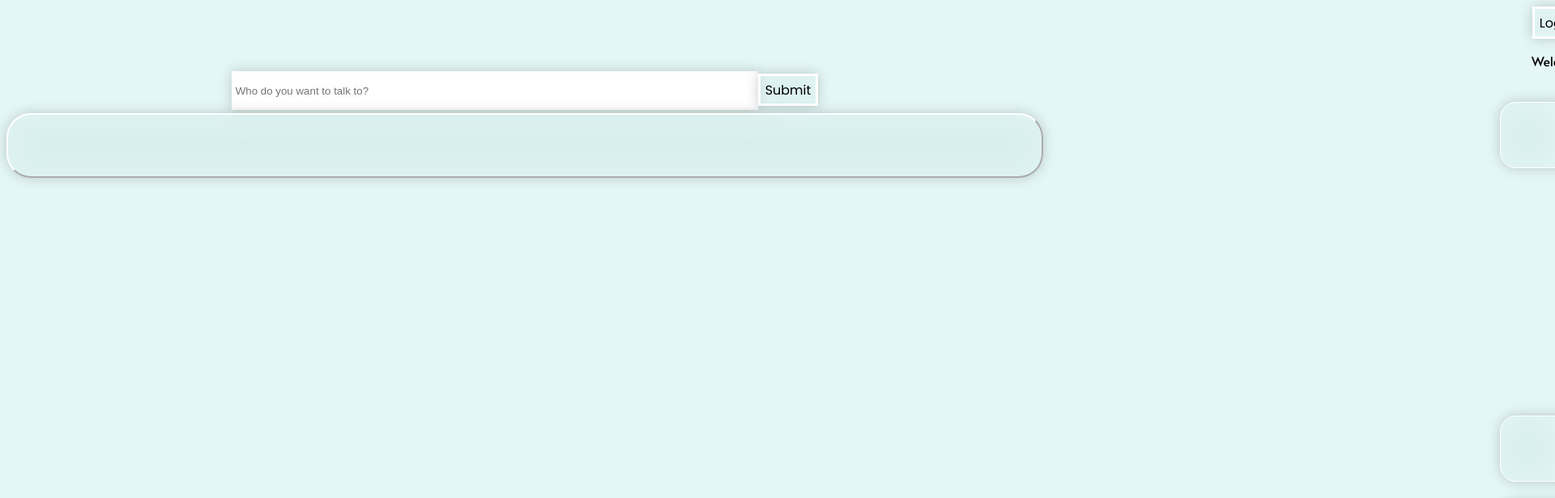
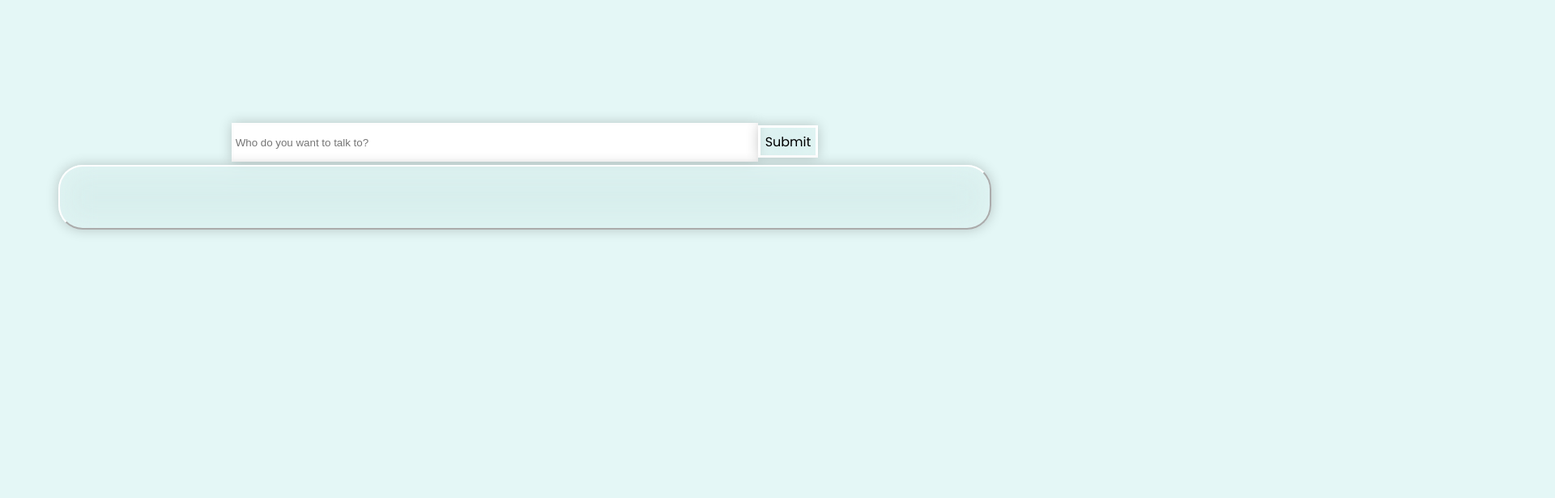
Before and after one commit to ChristosJ11/practicechat, a React (Create React App) app in the folder true-app/: page /creator in a window 1280 px wide. Shown: the top 616 px of the page at 81% size, 1920 px wide, since content can reach past the window. Built offline with nearby package versions, Linux system fonts and the light colour scheme; no server answers.

Commit message:
fixed overflow

```diff
--- a/true-app/src/App.css
+++ b/true-app/src/App.css
@@ -6,67 +6,39 @@ html{
   background-size: cover;
   background-repeat: no-repeat;
 }
-@media screen and (min-width: 500px) {
-  h1{
-    font-family: 'Alata', sans-serif;
-    font-size: 2vw;
-  }
-  p{
-    font-family: 'Alata', sans-serif;
-    font-size: 2vw;
-  }
-  .textbox .fromwho{
-    font-family: 'Alata', sans-serif;
-    font-size: 2vw;
-    color:var(--color4u);
-  }
 
-  .textbox .themessage{
-    font-family: 'Alata', sans-serif;
-    font-size: 3vw;
-    color:var(--color4u);
+.App {
 
-  }
-  .textboxu .fromwho{
-    font-family: 'Alata', sans-serif;
-    font-size: 2vw;
-    color:var(--color4them);
-  }
-
-  .textboxu .themessage{
-    font-family: 'Alata', sans-serif;
-    font-size: 3vw;
-    color:var(--color4them);
-
-  }
+  width:100vw;
+  text-align: center;
+ overflow-x: hidden;
 }
-.App {
-  margin: 0%;
-  text-align: center;
+.create{
+ width: 200vw;
+ display: flex;
+}
+.dashboard{
+  margin: 5vw;
+  width:45%;
+  transition:1s ease;
 
 }
-.create{
-  display: inline-flex;
-  width:200vw;
+.newdash{
+  width:50%;
+  transform: translateX(-110%);
+  transition:1s ease;
 
-}
-.dashboard{
-  width:100vw;
-  transition:1s ease;
-}
-.newdash{
-  width:100vw;
-  transform: translateX(-100vw);
-  transition:1s ease;
 }
 .messagePanel{
   width:100vw;
   transition:1s ease;
+
 }
 .newpanel{
   width:100vw;
-  transform: translateX(-100vw);
+  transform: translateX(-100%);
   transition:1s ease;
+
 }
 /*
 
@@ -132,7 +104,7 @@ p{
   justify-content: space-between;
   flex-direction: column;
   background-color: rgba(255, 255, 255, 0);
-  width: 90vw;
+  width: 100%;
   height:75vh;
   overflow-y: visible;
   overflow-x: hidden;
```
